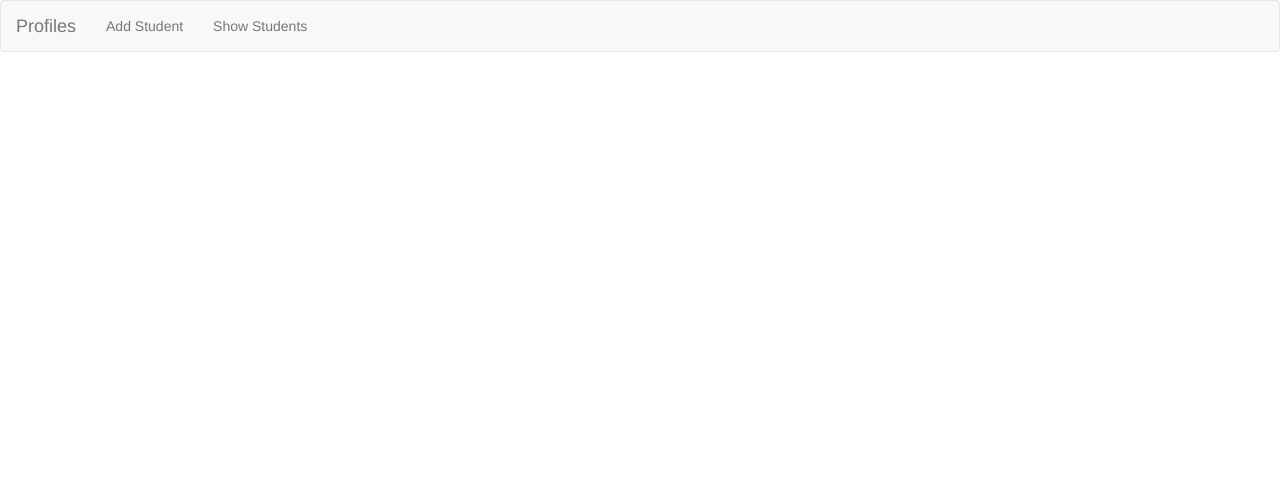
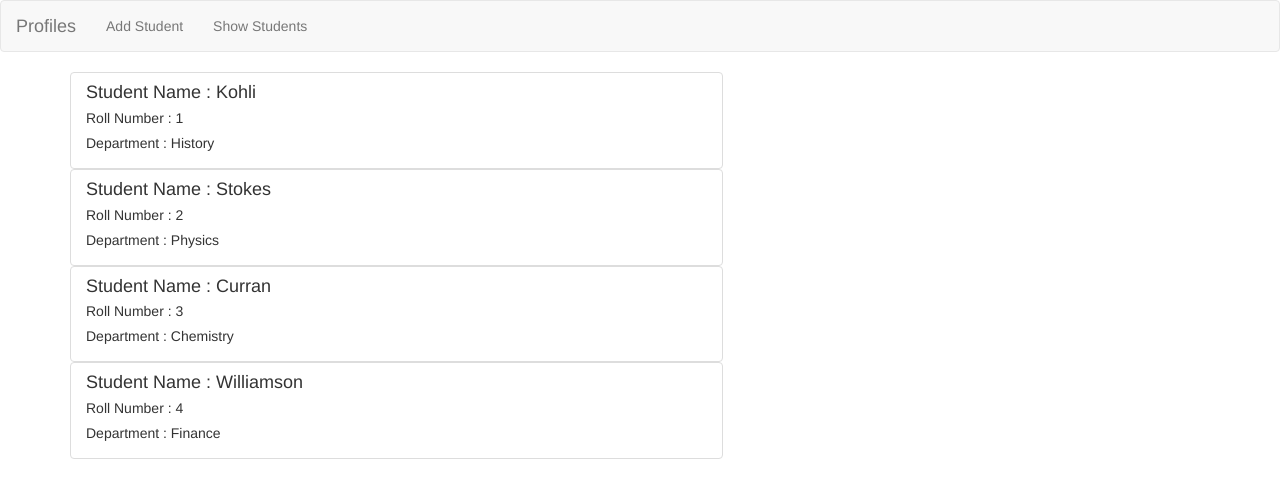
Before and after one commit to Abhinav7076/angular, an Angular app: page / in a window 1280 px wide. Shown: the top 498 px of the page. Built offline with nearby package versions, Linux system fonts and the light colour scheme.

Commit message:
passing data from parent component to child component

```diff
--- a/src/app/app.component.html
+++ b/src/app/app.component.html
@@ -2,7 +2,7 @@
 <div class="container">
     <div class="row">
         <div class="col-md-7">
-            <app-home *ngIf="feature === 'add'"></app-home>
+            <app-home [feature]="featureSelected==='add' ? 'add' : 'show'"></app-home>
         </div>
     </div>
 </div>
--- a/src/app/app.component.ts
+++ b/src/app/app.component.ts
@@ -8,9 +8,9 @@ import { Component } from '@angular/core';
 export class AppComponent {
   name = "aps";
   title = 'my-dream-app';
-  feature = ''
+  featureSelected = ''
 
   select(feature: string){
-    this.feature = feature
+    this.featureSelected = feature
   }
 }
--- a/src/app/home/home.component.html
+++ b/src/app/home/home.component.html
@@ -1,3 +1,4 @@
-<app-take-input (studentData)="onStudentAdded($event)"></app-take-input>
-<hr>
-<app-student-profile *ngFor="let profile of profiles" [profile]="profile"></app-student-profile>
+<app-take-input (studentData)="onStudentAdded($event)" *ngIf="feature === 'add'"></app-take-input>
+<div *ngIf="feature === 'show'">
+<app-student-profile *ngFor="let profile of profiles" [profile]="profile" ></app-student-profile>
+</div>
--- a/src/app/home/home.component.ts
+++ b/src/app/home/home.component.ts
@@ -1,4 +1,4 @@
-import { Component, OnInit } from '@angular/core';
+import { Component, Input, OnInit } from '@angular/core';
 import { profile } from './profile.model';
 
 @Component({
@@ -16,6 +16,8 @@ export class HomeComponent implements OnInit {
 
   ]
 
+  @Input() feature: string
+
   onStudentAdded(studentData: {name: string, rollno: string, department: string}){
     this.profiles.push({name: studentData.name, rollno: studentData.rollno, department: studentData.department})
   }
```
